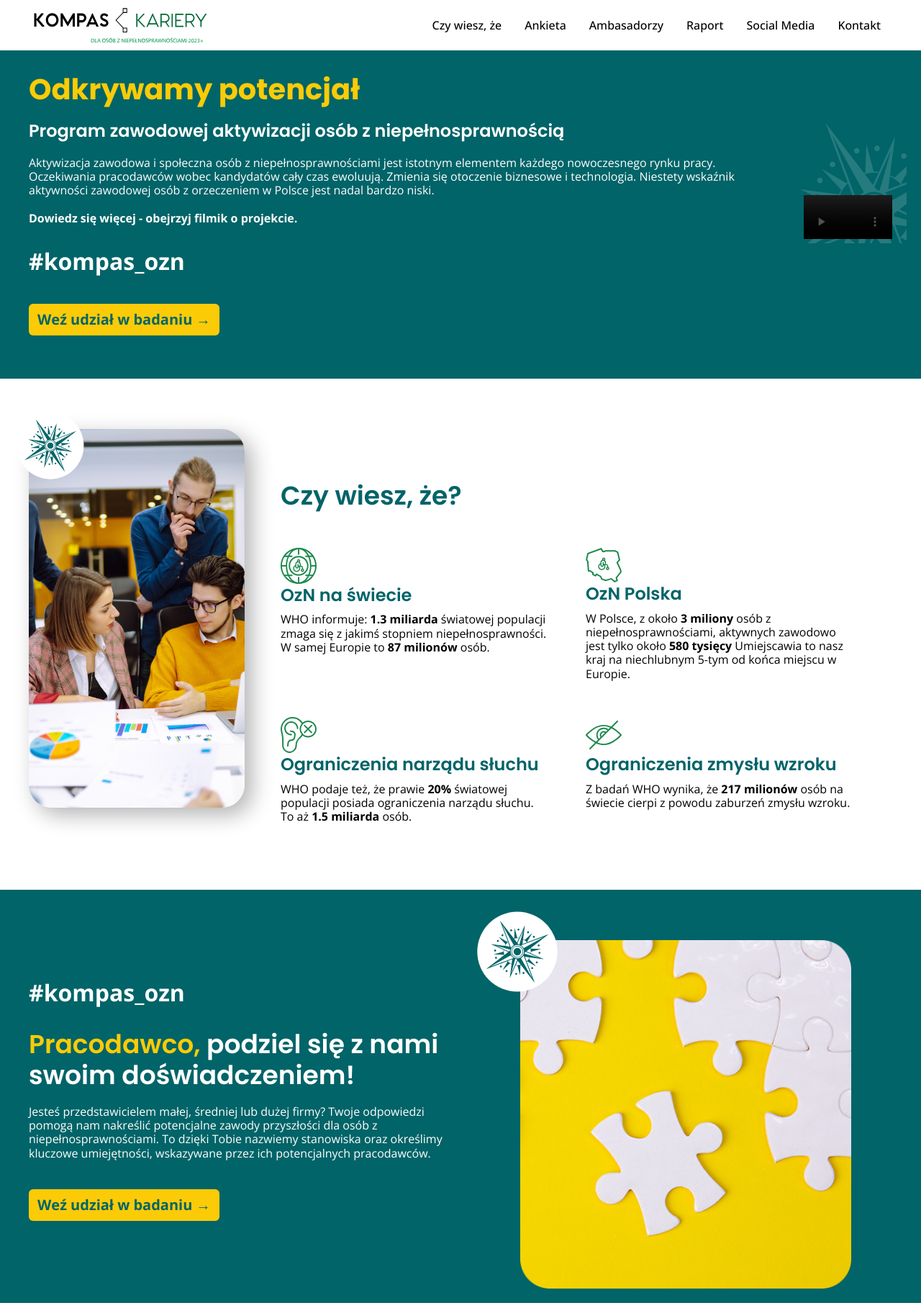
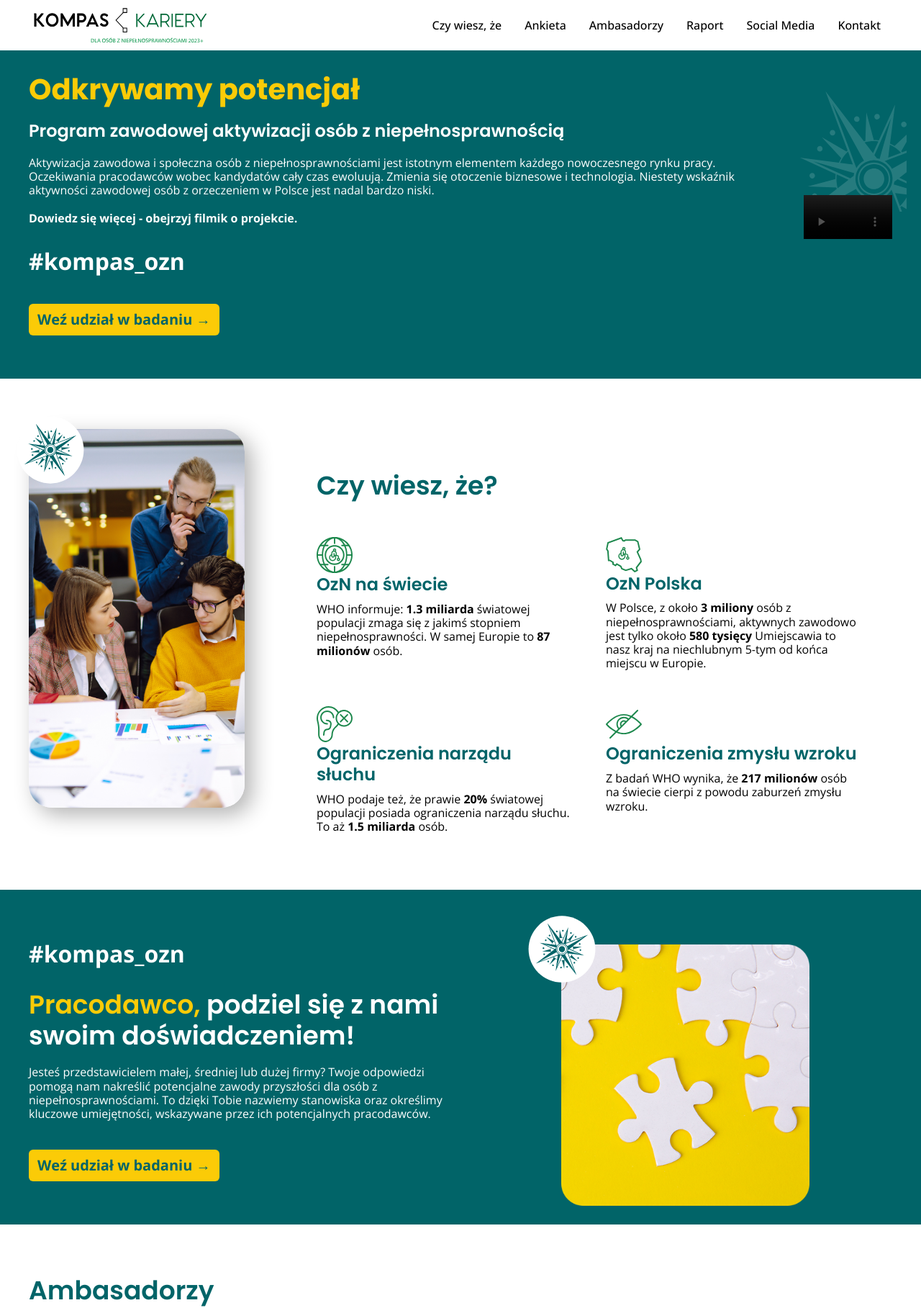
Before and after one commit to marcinz120/Kompas-kariery, a plain HTML site: page index.html in a window 1280 px wide. Shown: the top 1817 px of the page at 72% size. Drawn offline with nearby package versions, Linux system fonts and the light colour scheme; grey boxes are pictures that could not be loaded.

Commit message:
Added changes in css files

```diff
--- a/contact.css
+++ b/contact.css
@@ -1,6 +1,7 @@
 .contact {
   padding: 70px 0 20px;
   background-color: #016468;
+  overflow: hidden;
 }
 
 .contact__header {
@@ -87,7 +88,7 @@
   }
 
   .contact__compass-background {
-    top: -50px;
+    top: -24px;
     right: -22px;
     width: 200%;
   }
--- a/footer.css
+++ b/footer.css
@@ -50,8 +50,8 @@
   .container-footer {
     display: flex;
     align-items: baseline;
-    justify-content: center;
-    gap: 100px;
+    justify-content: flex-start;
+    gap: 20%;
   }
   .footer__header-secondary {
     padding-top: 0px;
--- a/hero.css
+++ b/hero.css
@@ -1,6 +1,7 @@
 .hero {
   padding: 100px 0 20px;
   background-color: #016468;
+  overflow: hidden;
 }
 
 .hero__header-primary {
@@ -116,15 +117,7 @@
     margin-bottom: 20px;
   }
   .hero__compass-background {
-    top: -130px;
-    right: -20px;
-    width: 126%;
-  }
-}
-
-@media (min-width: 1200px) {
-  .hero__compass-background {
-    top: -106px;
+    top: -150px;
     right: -20px;
     width: 150%;
   }
--- a/info.css
+++ b/info.css
@@ -41,18 +41,17 @@
 @media (min-width: 768px) {
   .info__image-wrapper {
     display: block;
-    /* margin-top: 90px; */
+    position: relative;
   }
 
   .container-info {
     display: flex;
     flex-direction: row-reverse;
     align-items: center;
-    gap: 50px;
+    gap: 70px;
   }
 
   .info__image {
-    position: relative;
     display: block;
     width: 300px;
     border-radius: 32px;
@@ -62,12 +61,9 @@
   .info__compass-decoration {
     display: block;
     width: 100px;
-  }
-
-  .info__compass-decoration {
     position: relative;
     z-index: 1;
-    top: -550px;
+    top: -544px;
     left: -20px;
   }
 }
@@ -77,7 +73,7 @@
     display: flex;
     flex-direction: row-reverse;
     align-items: center;
-    gap: 50px;
+    gap: 100px;
   }
 
   .info__box-wrapper {
--- a/questionnaire.css
+++ b/questionnaire.css
@@ -63,10 +63,19 @@
   }
 }
 
+@media (min-width: 1024px) {
+  .questionnaire__image {
+    width: 60%;
+  }
+
+  .questionnaire__compass-decoration {
+    top: -40px;
+    left: 50px;
+  }
+}
+
 @media (min-width: 1200px) {
   .questionnaire__compass-decoration {
-    top: -40px;
-    left: -6px;
-    width: 120px;
+    left: 66px;
   }
 }
```
Also changed, not shown: index.html (+1 -1 lines).
